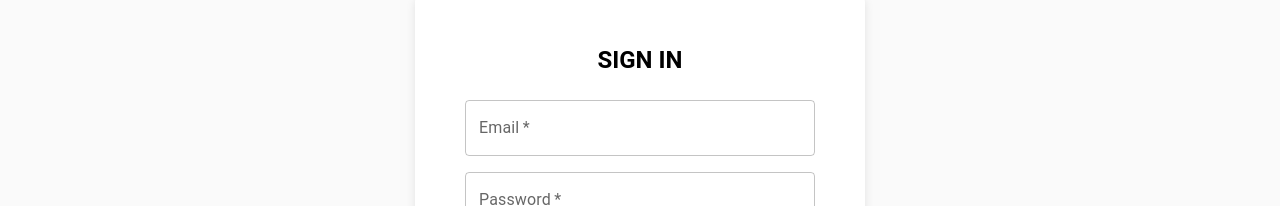
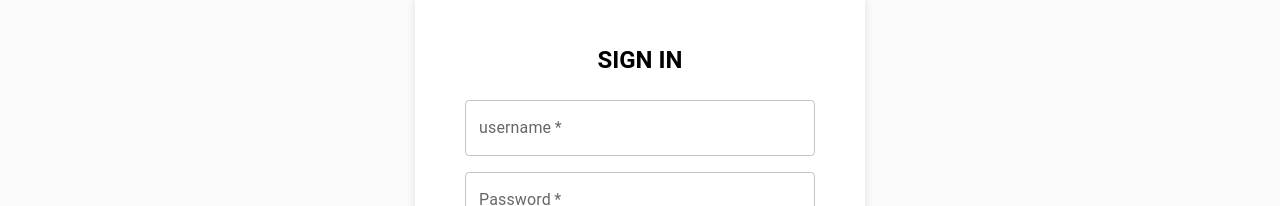
Before and after one commit to zosiaszy/gym-project, a React (Vite) app in the folder frontend/: page /login in a window 1280 px wide. Shown: the part 268-474 px from the top of the page. Built offline with nearby package versions, Linux system fonts and the light colour scheme.

Commit message:
Mock Login

```diff
--- a/frontend/src/pages/SignIn.jsx
+++ b/frontend/src/pages/SignIn.jsx
@@ -3,7 +3,7 @@ import { Box, Button, Typography, TextField } from "@mui/material";
 
 const SignIn = () => {
   const [formData, setFormData] = useState({
-    email: "",
+    username: "",
     password: "",
   });
 
@@ -12,10 +12,26 @@ const SignIn = () => {
     setFormData((prev) => ({ ...prev, [name]: value }));
   };
 
-  const handleSubmit = (e) => {
-    e.preventDefault();
-    console.log("Dane logowania:", formData);
-  };
+  const handleSubmit = async (e) => {
+  e.preventDefault();
+
+  try {
+    const response = await fetch("http://127.0.0.1:8000/account/login", {
+      method: "POST",
+      headers: {
+        "Content-Type": "application/json",
+      },
+      body: JSON.stringify(formData),
+    });
+
+    if (!response.ok) {
+      throw new Error("Błąd logowania");
+    }
+    const data = await response.json();
+    const token = data.token;
+    document.cookie = `auth_token=${token}; path=/;`;
+  } catch (error) {/*Gdzie się wyświetla errory?*/}
+};
 
   return (
     <Box
@@ -33,10 +49,10 @@ const SignIn = () => {
         </Typography>
         <form onSubmit={handleSubmit}>
           <FormGroup
-            label="Email"
-            name="email"
-            type="email"
-            value={formData.email}
+            label="username"
+            name="username"
+            type="username"
+            value={formData.username}
             onChange={handleChange}
           />
           <FormGroup
```
